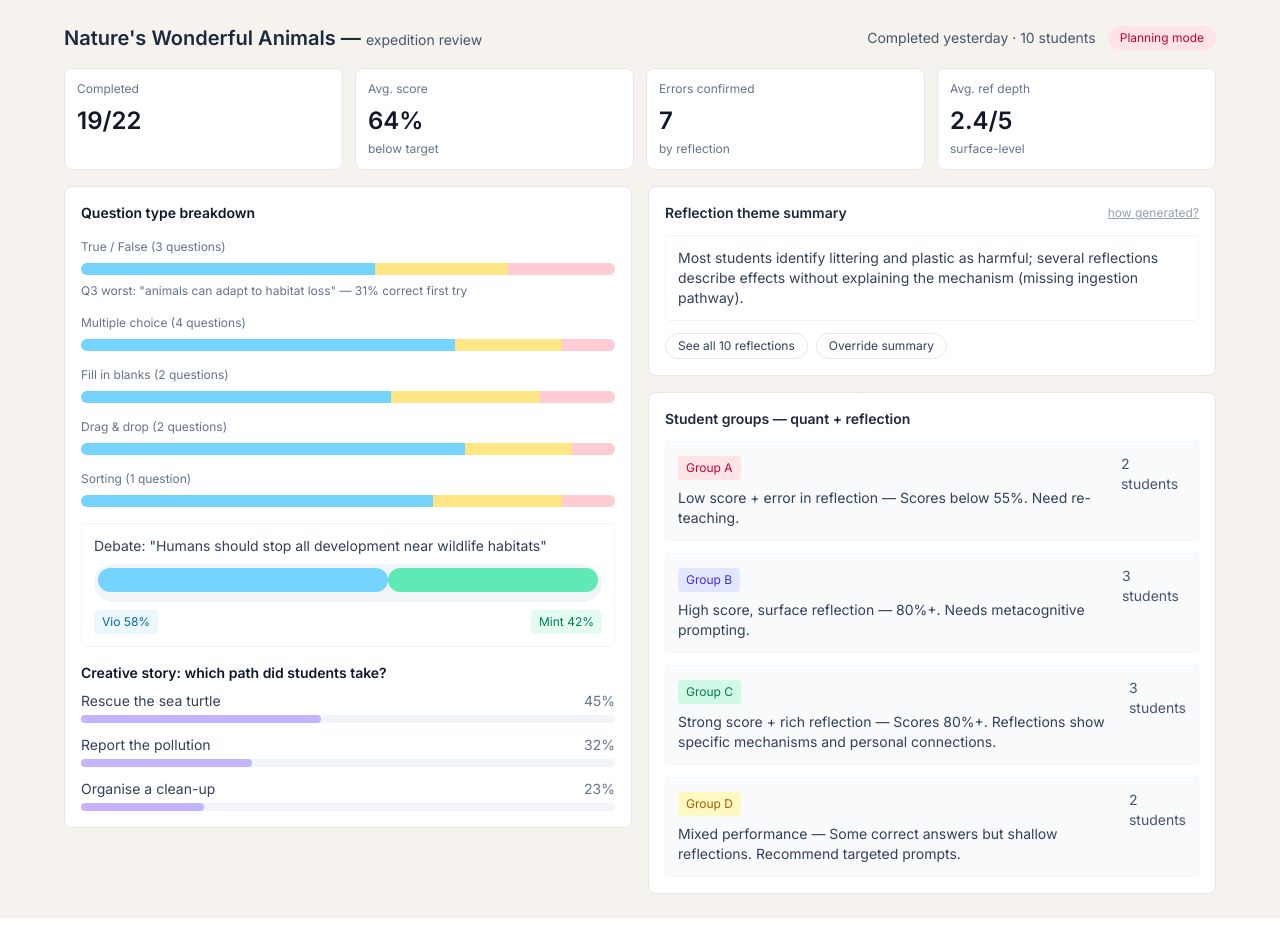
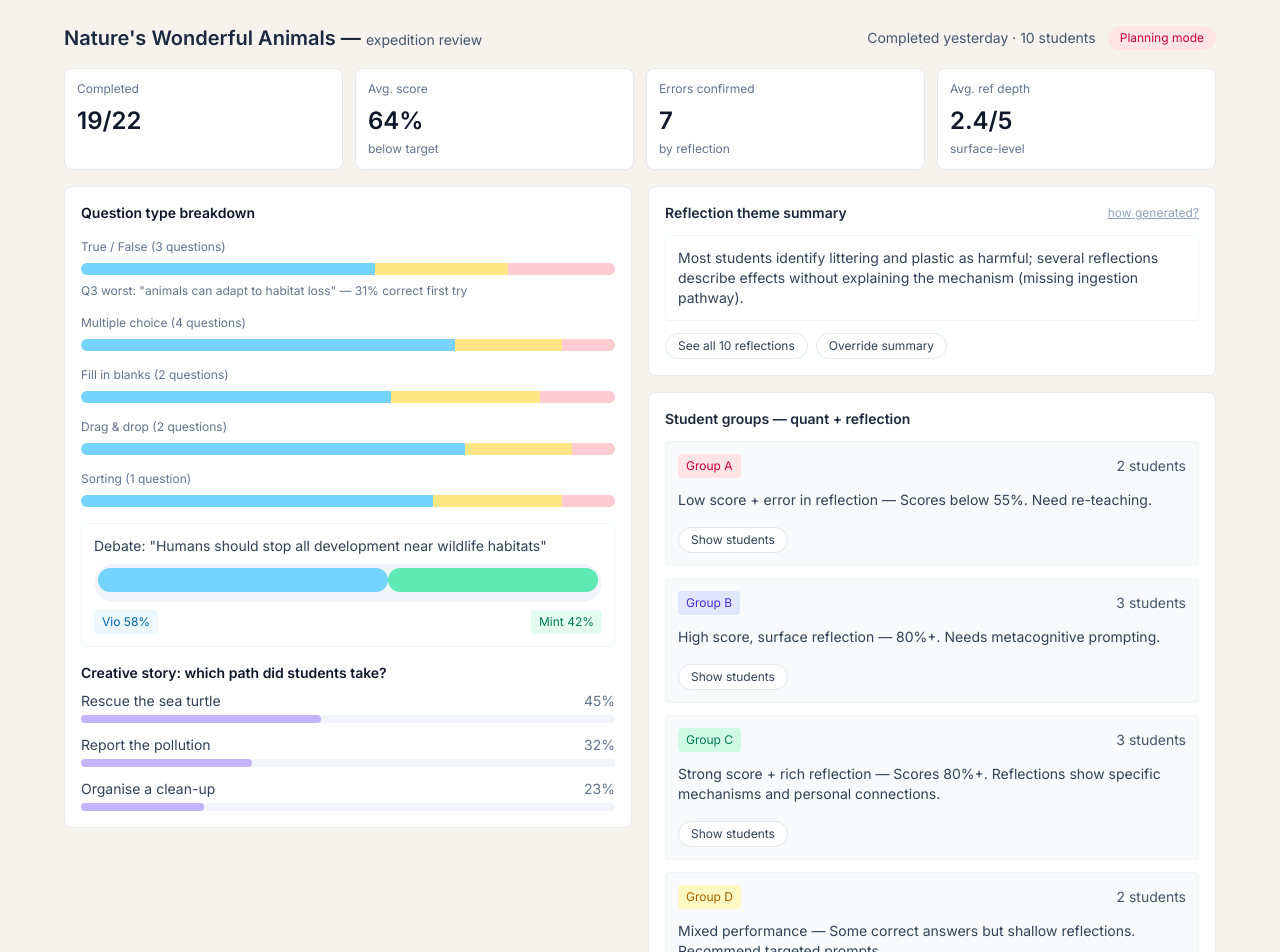
Before and after one commit to akhila-ovr/master-thesis, a Svelte app: page / in a window 1280 px wide. Shown: the top 952 px of the page. Before the commit the page ends 918 px from the top, so only its background shows below. Built offline with nearby package versions, Linux system fonts and the light colour scheme.

Commit message:
Update button style, improved card style for student groups

```diff
--- a/src/App.svelte
+++ b/src/App.svelte
@@ -42,71 +42,87 @@
   const students = [
     {
       name: "Finn D.",
+      group: "A",
       summary: "Strong; explains ingestion pathway",
       transcript: "I saw a turtle with plastic in its stomach...",
     },
     {
       name: "Omar S.",
+      group: "A",
       summary: "Mentions habitat loss",
       transcript: "Animals lose their homes when we build here...",
     },
     {
       name: "Noah R.",
+      group: "B",
       summary: "Surface-level",
       transcript: "Plastic is bad for animals.",
     },
     {
       name: "Amara K.",
+      group: "B",
       summary: "Connects to community",
       transcript: "We can organize a clean-up...",
     },
     {
       name: "James T.",
+      group: "B",
       summary: "Good detail on ingestion",
       transcript: "Ingestion causes blockages and toxins...",
     },
     {
       name: "Luca B.",
+      group: "C",
       summary: "Short, correct",
       transcript: "They eat plastic by mistake.",
     },
     {
       name: "Priya N.",
+      group: "C",
       summary: "Reflective",
       transcript: "I worry about long-term effects...",
     },
     {
       name: "Yara H.",
+      group: "C",
       summary: "Surface",
       transcript: "Plastic is bad for sea life.",
     },
     {
       name: "Sofia M.",
+      group: "D",
       summary: "Mechanism noted",
       transcript: "Microplastics enter the food chain...",
     },
     {
       name: "Lina P.",
+      group: "D",
       summary: "Personal connection",
       transcript: "My local beach had plastic everywhere...",
     },
   ];
 
   let modalOpen = false;
-  let selectedIndex: number | null = null;
+  let filterGroup: string | null = null;
+  $: filtered = filterGroup
+    ? students.filter((s) => s.group === filterGroup)
+    : students;
+  let selectedStudent = null;
   let showTranscript = false;
-  function openModal() {
+  function openModal(group: string | null = null) {
     modalOpen = true;
-    selectedIndex = null;
+    filterGroup = group;
+    selectedStudent = null;
     showTranscript = false;
   }
   function closeModal() {
     modalOpen = false;
-    selectedIndex = null;
+    filterGroup = null;
+    selectedStudent = null;
     showTranscript = false;
   }
   function selectStudent(i: number) {
-    selectedIndex = i;
+    selectedStudent = filtered[i];
     showTranscript = false;
   }
   function toggleTranscript() {
@@ -258,10 +274,11 @@
           </div>
           <div class="mt-3 flex gap-2">
             <button
-              on:click={openModal}
+              on:click={() => openModal()}
               class="rounded-full border border-slate-200 px-3 py-1 text-xs text-slate-700 bg-white"
               >See all {students.length} reflections</button
             >
+
             <button
               class="rounded-full border border-slate-200 px-3 py-1 text-xs text-slate-700 bg-white"
               >Override summary</button
@@ -274,71 +291,115 @@
             Student groups — quant + reflection
           </h2>
           <div class="mt-3 space-y-3">
-            <div class="rounded p-3 bg-slate-50 border border-slate-100">
-              <div class="flex items-start justify-between">
+            <div
+              class="rounded p-3 bg-slate-50 border border-slate-100 flex flex-col justify-between"
+            >
               <div>
+                <div class="flex items-center justify-between">
                   <div
                     class="text-xs text-rose-700 inline-block bg-rose-100 px-2 py-1 rounded"
                   >
                     Group A
                   </div>
-                  <div class="mt-2 text-sm text-slate-700">
+                  <div class="text-sm text-slate-600">
+                    {students.filter((s) => s.group === "A").length} students
+                  </div>
+                </div>
+                <div class="mt-3 text-sm text-slate-700">
                   Low score + error in reflection — Scores below 55%. Need
                   re-teaching.
                 </div>
               </div>
-                <div class="text-sm text-slate-600">2 students</div>
+              <div class="mt-4">
+                <button
+                  on:click={() => openModal("A")}
+                  class="rounded-full border border-slate-200 px-3 py-1 text-xs text-slate-700 bg-white"
+                  >Show students</button
+                >
               </div>
             </div>
 
-            <div class="rounded p-3 bg-slate-50 border border-slate-100">
-              <div class="flex items-start justify-between">
+            <div
+              class="rounded p-3 bg-slate-50 border border-slate-100 flex flex-col justify-between"
+            >
               <div>
+                <div class="flex items-center justify-between">
                   <div
                     class="text-xs text-indigo-700 inline-block bg-indigo-100 px-2 py-1 rounded"
                   >
                     Group B
                   </div>
-                  <div class="mt-2 text-sm text-slate-700">
+                  <div class="text-sm text-slate-600">
+                    {students.filter((s) => s.group === "B").length} students
+                  </div>
+                </div>
+                <div class="mt-3 text-sm text-slate-700">
                   High score, surface reflection — 80%+. Needs metacognitive
                   prompting.
                 </div>
               </div>
-                <div class="text-sm text-slate-600">3 students</div>
+              <div class="mt-4">
+                <button
+                  on:click={() => openModal("B")}
+                  class="rounded-full border border-slate-200 px-3 py-1 text-xs text-slate-700 bg-white"
+                  >Show students</button
+                >
               </div>
             </div>
 
-            <div class="rounded p-3 bg-slate-50 border border-slate-100">
-              <div class="flex items-start justify-between">
+            <div
+              class="rounded p-3 bg-slate-50 border border-slate-100 flex flex-col justify-between"
+            >
               <div>
+                <div class="flex items-center justify-between">
                   <div
                     class="text-xs text-emerald-700 inline-block bg-emerald-100 px-2 py-1 rounded"
                   >
                     Group C
                   </div>
-                  <div class="mt-2 text-sm text-slate-700">
-                    Strong score + rich reflection — Scores 80%+. Reflections
-                    show specific mechanisms and personal connections.
+                  <div class="text-sm text-slate-600">
+                    {students.filter((s) => s.group === "C").length} students
                   </div>
                 </div>
-                <div class="text-sm text-slate-600">3 students</div>
+                <div class="mt-3 text-sm text-slate-700">
+                  Strong score + rich reflection — Scores 80%+. Reflections show
+                  specific mechanisms and personal connections.
+                </div>
+              </div>
+              <div class="mt-4">
+                <button
+                  on:click={() => openModal("C")}
+                  class="rounded-full border border-slate-200 px-3 py-1 text-xs text-slate-700 bg-white"
+                  >Show students</button
+                >
               </div>
             </div>
 
-            <div class="rounded p-3 bg-slate-50 border border-slate-100">
-              <div class="flex items-start justify-between">
+            <div
+              class="rounded p-3 bg-slate-50 border border-slate-100 flex flex-col justify-between"
+            >
               <div>
+                <div class="flex items-center justify-between">
                   <div
                     class="text-xs text-yellow-700 inline-block bg-yellow-100 px-2 py-1 rounded"
                   >
                     Group D
                   </div>
-                  <div class="mt-2 text-sm text-slate-700">
+                  <div class="text-sm text-slate-600">
+                    {students.filter((s) => s.group === "D").length} students
+                  </div>
+                </div>
+                <div class="mt-3 text-sm text-slate-700">
                   Mixed performance — Some correct answers but shallow
                   reflections. Recommend targeted prompts.
                 </div>
               </div>
-                <div class="text-sm text-slate-600">2 students</div>
+              <div class="mt-4">
+                <button
+                  on:click={() => openModal("D")}
+                  class="rounded-full border border-slate-200 px-3 py-1 text-xs text-slate-700 bg-white"
+                  >Show students</button
+                >
               </div>
             </div>
           </div>
@@ -357,9 +418,9 @@
             class="w-1/3 border-r border-slate-100 max-h-[70vh] overflow-auto"
           >
             <div class="p-4 text-sm font-semibold">
-              Reflections ({students.length})
+              Reflections ({filtered.length})
             </div>
-            {#each students as st, i}
+            {#each filtered as st, i}
               <button
                 on:click={() => selectStudent(i)}
                 class="w-full text-left p-3 hover:bg-slate-50 border-t border-slate-100"
@@ -373,12 +434,12 @@
           <div class="w-2/3 p-4">
             <div class="flex items-start justify-between">
               <div>
-                {#if selectedIndex !== null}
+                {#if selectedStudent}
                   <div class="text-base font-semibold">
-                    {students[selectedIndex].name}
+                    {selectedStudent.name}
                   </div>
                   <div class="text-sm text-slate-600 mt-1">
-                    {students[selectedIndex].summary}
+                    {selectedStudent.summary}
                   </div>
                 {:else}
                   <div class="text-base font-semibold">Select a student</div>
@@ -395,11 +456,11 @@
               </div>
             </div>
 
-            {#if selectedIndex !== null}
+            {#if selectedStudent}
               <div class="mt-4">
                 <div class="text-sm text-slate-700">Summary</div>
                 <div class="mt-2 text-sm text-slate-800">
-                  {students[selectedIndex].summary}
+                  {selectedStudent.summary}
                 </div>
                 <div class="mt-4">
                   <button
@@ -412,9 +473,7 @@
                 </div>
                 {#if showTranscript}
                   <pre
-                    class="mt-3 p-3 bg-slate-50 text-sm text-slate-700 rounded max-h-48 overflow-auto">{students[
-                      selectedIndex
-                    ].transcript}</pre>
+                    class="mt-3 p-3 bg-slate-50 text-sm text-slate-700 rounded max-h-48 overflow-auto">{selectedStudent.transcript}</pre>
                 {/if}
               </div>
             {/if}
--- a/src/app.css
+++ b/src/app.css
@@ -1 +1,23 @@
 @import "tailwindcss";
+
+button {
+  transition:
+    background-color 120ms ease,
+    color 120ms ease,
+    border-color 120ms ease,
+    text-decoration-color 120ms ease;
+}
+button:hover,
+button:focus {
+  background-color: transparent !important;
+  text-decoration: underline;
+  text-decoration-thickness: 1px;
+  color: #0f172a; /* slate-900 */
+  cursor: pointer;
+}
+
+/* Keep focused buttons accessible (subtle outline for keyboard users) */
+button:focus {
+  outline: 2px solid rgba(15, 23, 42, 0.08);
+  outline-offset: 2px;
+}
```
Lines whose indentation alone changed are shown as unchanged.
